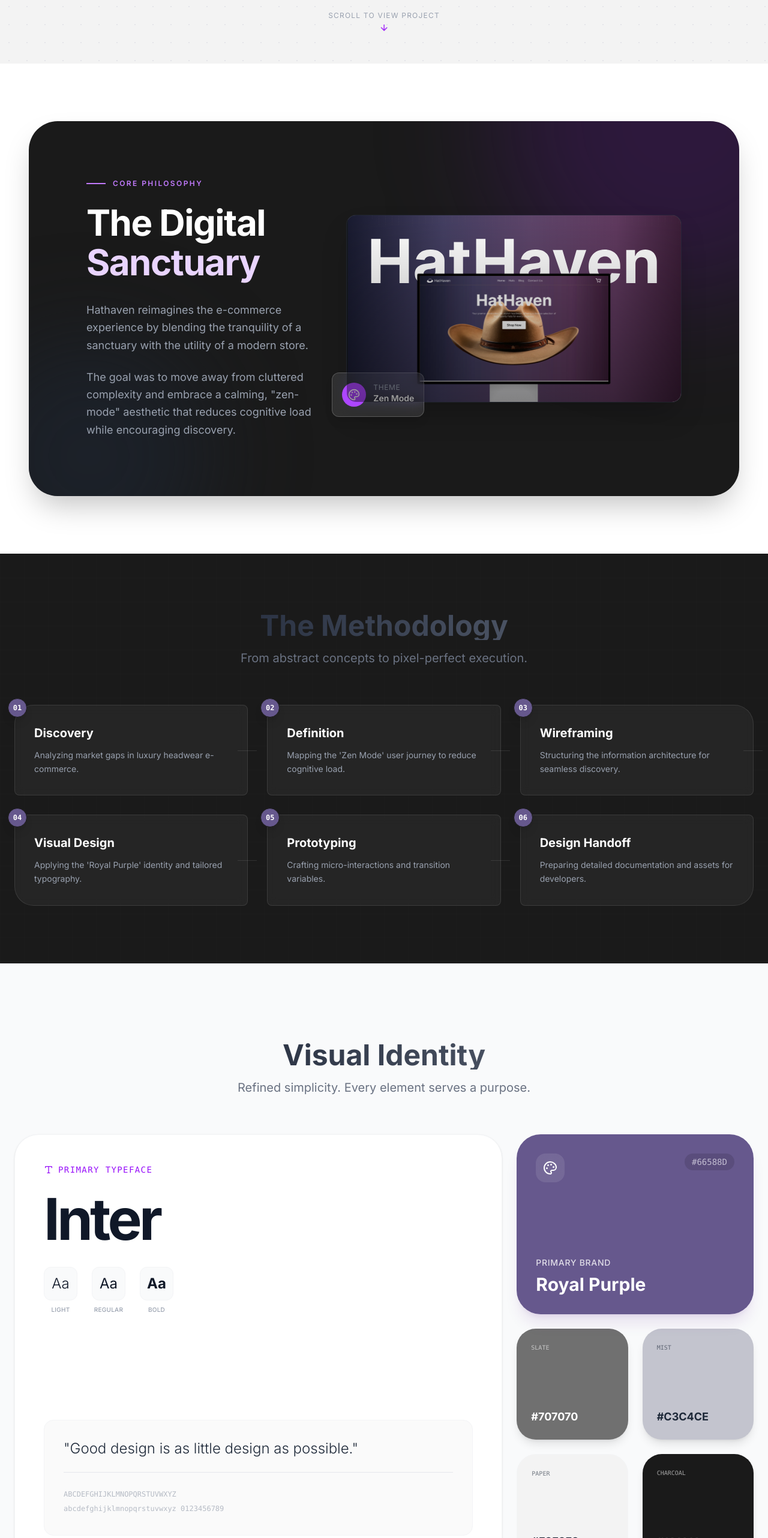
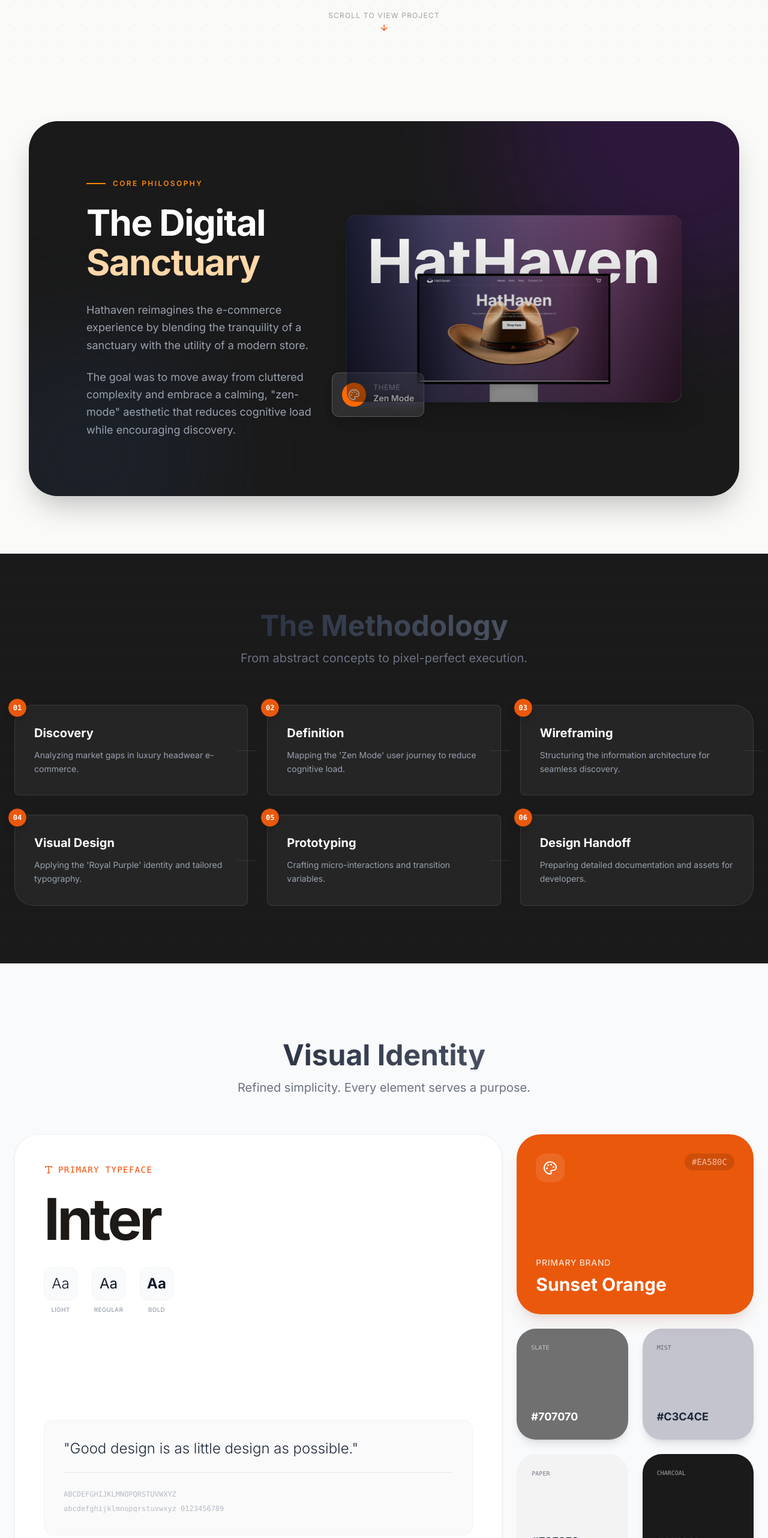
Before and after one commit to Madhankannan02/Portfolio, a React (Vite) app: page /hathaven in a window 1280 px wide. Shown: the part 694-3258 px from the top of the page at 60% size. Built offline with nearby package versions, Linux system fonts and the light colour scheme.

Commit message:
Changed some color theme

```diff
--- a/src/components/pages/HatHaven.jsx
+++ b/src/components/pages/HatHaven.jsx
@@ -88,20 +88,20 @@
     const scale = useTransform(scrollYProgress, [0, 1], [1, 1.05]);
 
     return (
-        <div className="bg-white min-h-screen text-gray-900 font-sans selection:bg-purple-100 selection:text-purple-900 overflow-x-hidden">
+        <div className="bg-stone-50 min-h-screen text-stone-900 font-sans selection:bg-orange-100 selection:text-orange-900 overflow-x-hidden">
 
             {/* Hero Section */}
-            <section className="relative min-h-[85vh] md:min-h-screen flex flex-col justify-center items-center px-4 overflow-hidden bg-[#F3F3F3] pt-8 md:pt-0">
+            <section className="relative min-h-[85vh] md:min-h-screen flex flex-col justify-center items-center px-4 overflow-hidden bg-[#FAFAG9] pt-8 md:pt-0">
                 <div className="absolute inset-0 z-0 opacity-10"
                     style={{
-                        backgroundImage: 'radial-gradient(#66588D 1px, transparent 1px)',
+                        backgroundImage: 'radial-gradient(#EA580C 1px, transparent 1px)',
                         backgroundSize: '30px 30px'
                     }}
                 />
 
                 <div className="z-10 text-center max-w-4xl mx-auto">
                     <FadeIn delay={0.2}>
-                        <span className="inline-block px-3 py-1 mb-6 text-xs tracking-widest uppercase border border-purple-200 rounded-full bg-purple-50 text-purple-600 font-semibold shadow-sm">
+                        <span className="inline-block px-3 py-1 mb-6 text-xs tracking-widest uppercase border border-orange-200 rounded-full bg-orange-50 text-orange-600 font-semibold shadow-sm">
                             E-Commerce Experience
                         </span>
                     </FadeIn>
@@ -124,10 +124,10 @@
                     initial={{ opacity: 0 }}
                     animate={{ opacity: 1 }}
                     transition={{ delay: 1.5, duration: 1 }}
-                    className="absolute bottom-12 left-1/2 -translate-x-1/2 flex flex-col items-center gap-2 text-gray-400"
+                    className="absolute bottom-12 left-1/2 -translate-x-1/2 flex flex-col items-center gap-2 text-stone-400"
                 >
                     <span className="text-xs uppercase tracking-widest">Scroll to View Project</span>
-                    <ArrowDown className="animate-bounce text-purple-600" size={16} />
+                    <ArrowDown className="animate-bounce text-orange-600" size={16} />
                 </motion.div>
             </section>
 
@@ -144,13 +144,13 @@
                                 <FadeIn>
                                     <div className="space-y-8">
                                         <div>
-                                            <div className="flex items-center gap-3 mb-6 text-purple-400">
-                                                <div className="w-8 h-[2px] bg-purple-400" />
+                                            <div className="flex items-center gap-3 mb-6 text-orange-400">
+                                                <div className="w-8 h-[2px] bg-orange-400" />
                                                 <span className="uppercase tracking-[0.2em] text-xs font-semibold">Core Philosophy</span>
                                             </div>
                                             <h2 className="text-4xl md:text-6xl font-bold leading-[1.1] mb-6 tracking-tight">
                                                 The Digital <br />
-                                                <span className="text-purple-200">Sanctuary</span>
+                                                <span className="text-orange-200">Sanctuary</span>
                                             </h2>
                                         </div>
 
@@ -169,7 +169,7 @@
                             <div className="lg:col-span-7 relative">
                                 <FadeIn delay={0.3}>
                                     <div className="relative group">
-                                        <div className="absolute inset-0 bg-gradient-to-tr from-purple-500/20 to-transparent blur-2xl rounded-3xl opacity-0 group-hover:opacity-100 transition-opacity duration-700" />
+                                        <div className="absolute inset-0 bg-gradient-to-tr from-orange-500/20 to-transparent blur-2xl rounded-3xl opacity-0 group-hover:opacity-100 transition-opacity duration-700" />
 
                                         {/* Image Wrapper with 3D feel */}
                                         <div className="relative rounded-2xl overflow-hidden shadow-2xl border border-white/5 bg-gray-900/50 group-hover:scale-[1.02] transition-transform duration-700 ease-out">
@@ -184,7 +184,7 @@
                                         {/* Decorative floating badge */}
                                         <div className="absolute -bottom-6 -left-6 bg-white/10 backdrop-blur-md border border-white/20 p-4 rounded-xl shadow-lg hidden md:block">
                                             <div className="flex gap-3">
-                                                <div className="w-10 h-10 rounded-full bg-purple-500 flex items-center justify-center text-white">
+                                                <div className="w-10 h-10 rounded-full bg-orange-500 flex items-center justify-center text-white">
                                                     <Palette size={20} />
                                                 </div>
                                                 <div>
@@ -233,7 +233,7 @@
                                 ${index === 5 ? 'rounded-br-[2rem]' : ''}
                                 rounded-lg
                             `}>
-                                <div className="absolute -top-3 -left-3 w-8 h-8 rounded-full bg-[#66588D] flex items-center justify-center text-white text-xs font-bold font-mono shadow-lg border border-[#1A1A1A] z-20">
+                                <div className="absolute -top-3 -left-3 w-8 h-8 rounded-full bg-[#EA580C] flex items-center justify-center text-white text-xs font-bold font-mono shadow-lg border border-[#1A1A1A] z-20">
                                     {item.step}
                                 </div>
                                 <h3 className="text-xl font-bold text-white mb-3">{item.title}</h3>
@@ -260,12 +260,12 @@
                     <div className="grid grid-cols-1 lg:grid-cols-3 gap-6">
                         {/* Typography Spec Sheet - Adapted from Version 3 */}
                         <FadeIn className="lg:col-span-2">
-                            <div className="bg-white rounded-[2.5rem] p-8 md:p-12 shadow-sm border border-gray-100 flex flex-col justify-between h-full hover:shadow-md transition-shadow duration-300">
+                            <div className="bg-white rounded-[2.5rem] p-8 md:p-12 shadow-sm border border-stone-100 flex flex-col justify-between h-full hover:shadow-md transition-shadow duration-300">
                                 <div>
-                                    <span className="text-purple-600 font-mono text-sm tracking-widest uppercase mb-6 block flex items-center gap-2">
+                                    <span className="text-orange-600 font-mono text-sm tracking-widest uppercase mb-6 block flex items-center gap-2">
                                         <Type size={16} /> Primary Typeface
                                     </span>
-                                    <h3 className="text-6xl md:text-8xl font-bold text-gray-900 mb-6 tracking-tighter">Inter</h3>
+                                    <h3 className="text-6xl md:text-8xl font-bold text-stone-900 mb-6 tracking-tighter">Inter</h3>
 
                                     <div className="flex flex-wrap gap-6 text-gray-400 mt-8 mb-12">
                                         <div className="space-y-2">
@@ -301,15 +301,15 @@
                         <div className="flex flex-col gap-6">
                             {/* Primary Color */}
                             <FadeIn delay={0.2} className="flex-1 min-h-[300px]">
-                                <div className="bg-[#66588D] rounded-[2.5rem] p-8 flex flex-col justify-between h-full text-white relative overflow-hidden group shadow-xl shadow-purple-900/10">
+                                <div className="bg-[#EA580C] rounded-[2.5rem] p-8 flex flex-col justify-between h-full text-white relative overflow-hidden group shadow-xl shadow-orange-900/10">
                                     <div className="absolute inset-0 bg-gradient-to-br from-white/10 to-transparent opacity-0 group-hover:opacity-100 transition-opacity duration-500" />
                                     <div className="flex justify-between items-start relative z-10">
                                         <div className="p-3 bg-white/10 backdrop-blur-md rounded-2xl"><Palette size={24} className="text-white" /></div>
-                                        <span className="font-mono text-sm opacity-60 bg-black/20 px-3 py-1 rounded-full">#66588D</span>
+                                        <span className="font-mono text-sm opacity-60 bg-black/20 px-3 py-1 rounded-full">#EA580C</span>
                                     </div>
                                     <div className="relative z-10">
                                         <p className="text-sm opacity-80 uppercase tracking-wider mb-2 font-medium">Primary Brand</p>
-                                        <p className="text-3xl font-bold">Royal Purple</p>
+                                        <p className="text-3xl font-bold">Sunset Orange</p>
                                     </div>
                                 </div>
                             </FadeIn>
@@ -357,10 +357,10 @@
                     <div className="space-y-24 md:space-y-40">
                         {/* Main Page */}
                         <div className="relative">
-                            <div className="absolute top-0 right-0 w-2/3 h-full bg-purple-50 rounded-l-[3rem] -z-10 translate-x-1/3" />
+                            <div className="absolute top-0 right-0 w-2/3 h-full bg-orange-50 rounded-l-[3rem] -z-10 translate-x-1/3" />
                             <div className="max-w-5xl mx-auto">
                                 <div className="flex items-end justify-between mb-8 px-4">
-                                    <h3 className="text-4xl font-bold text-gray-900">01. Home</h3>
+                                    <h3 className="text-4xl font-bold text-stone-900">01. Home</h3>
                                     <span className="text-gray-400 font-mono">Main Page</span>
                                 </div>
                                 <ProjectImage src={MainPage} alt="Main Page Design" />
@@ -414,14 +414,14 @@
                     <div className="grid grid-cols-1 lg:grid-cols-2 gap-16 items-center">
                         <FadeIn>
                             <div className="space-y-8">
-                                <div className="flex items-center gap-3 text-purple-400">
+                                <div className="flex items-center gap-3 text-orange-400">
                                     <Smartphone className="w-6 h-6" />
                                     <span className="uppercase tracking-[0.2em] text-xs font-semibold">Responsive Design</span>
                                 </div>
 
                                 <h2 className="text-4xl md:text-6xl font-bold leading-tight">
                                     Seamless on <br />
-                                    <span className="text-transparent bg-clip-text bg-gradient-to-r from-purple-400 to-blue-400">
+                                    <span className="text-transparent bg-clip-text bg-gradient-to-r from-orange-400 to-amber-200">
                                         Every Device
                                     </span>
                                 </h2>
@@ -433,16 +433,16 @@
                                 <div className="flex flex-col gap-4 pt-8">
                                     <div className="flex items-center gap-4">
                                         <div className="w-12 h-12 rounded-full bg-white/5 flex items-center justify-center border border-white/10">
-                                            <ShoppingCart size={20} className="text-purple-300" />
+                                            <ShoppingCart size={20} className="text-orange-300" />
                                         </div>
                                         <div>
                                             <p className="font-semibold">Streamlined Checkout</p>
-                                            <p className="text-sm text-gray-500">One-tap purchasing flow</p>
+                                            <p className="text-sm text-stone-400">One-tap purchasing flow</p>
                                         </div>
                                     </div>
                                     <div className="flex items-center gap-4">
                                         <div className="w-12 h-12 rounded-full bg-white/5 flex items-center justify-center border border-white/10">
-                                            <Search size={20} className="text-purple-300" />
+                                            <Search size={20} className="text-orange-300" />
                                         </div>
                                         <div>
                                             <p className="font-semibold">Smart Discovery</p>
@@ -458,7 +458,7 @@
                                 <img src={Mockup1} alt="Mobile Interface" className="w-full h-auto" />
                             </div>
                             {/* Decorative elements */}
-                            <div className="absolute -z-10 top-1/2 left-1/2 -translate-x-1/2 -translate-y-1/2 w-[120%] h-[120%] bg-gradient-to-tr from-purple-500/20 to-transparent blur-3xl opacity-50" />
+                            <div className="absolute -z-10 top-1/2 left-1/2 -translate-x-1/2 -translate-y-1/2 w-[120%] h-[120%] bg-gradient-to-tr from-orange-500/20 to-transparent blur-3xl opacity-50" />
                         </FadeIn>
                     </div>
                 </div>
@@ -476,7 +476,7 @@
                     />
 
                     <div className="relative rounded-3xl overflow-hidden shadow-2xl group">
-                        <div className="absolute inset-0 bg-purple-900/10 group-hover:bg-transparent transition-colors duration-500" />
+                        <div className="absolute inset-0 bg-orange-900/10 group-hover:bg-transparent transition-colors duration-500" />
                         <img src={Mockup2} alt="High Fidelity Interface" className="w-full h-auto" />
 
                         {/* Overlay Details */}
@@ -500,11 +500,11 @@
             <footer className="py-20 bg-gray-900 text-white relative z-10 text-center">
                 <FadeIn>
                     <p className="text-3xl font-bold mb-4 tracking-tight">HATHAVEN</p>
-                    <p className="text-gray-400 mb-8">E-Commerce Concept & Design</p>
+                    <p className="text-stone-400 mb-8">E-Commerce Concept & Design</p>
                     <div className="flex justify-center gap-6">
-                        <span className="w-10 h-1 rounded-full bg-purple-500" />
+                        <span className="w-10 h-1 rounded-full bg-orange-500" />
                     </div>
-                    <p className="mt-12 text-sm text-gray-600">© 2026 Hathaven Project. All Rights Reserved.</p>
+                    <p className="mt-12 text-sm text-stone-600">© 2026 Hathaven Project. All Rights Reserved.</p>
                 </FadeIn>
             </footer>
 
```
